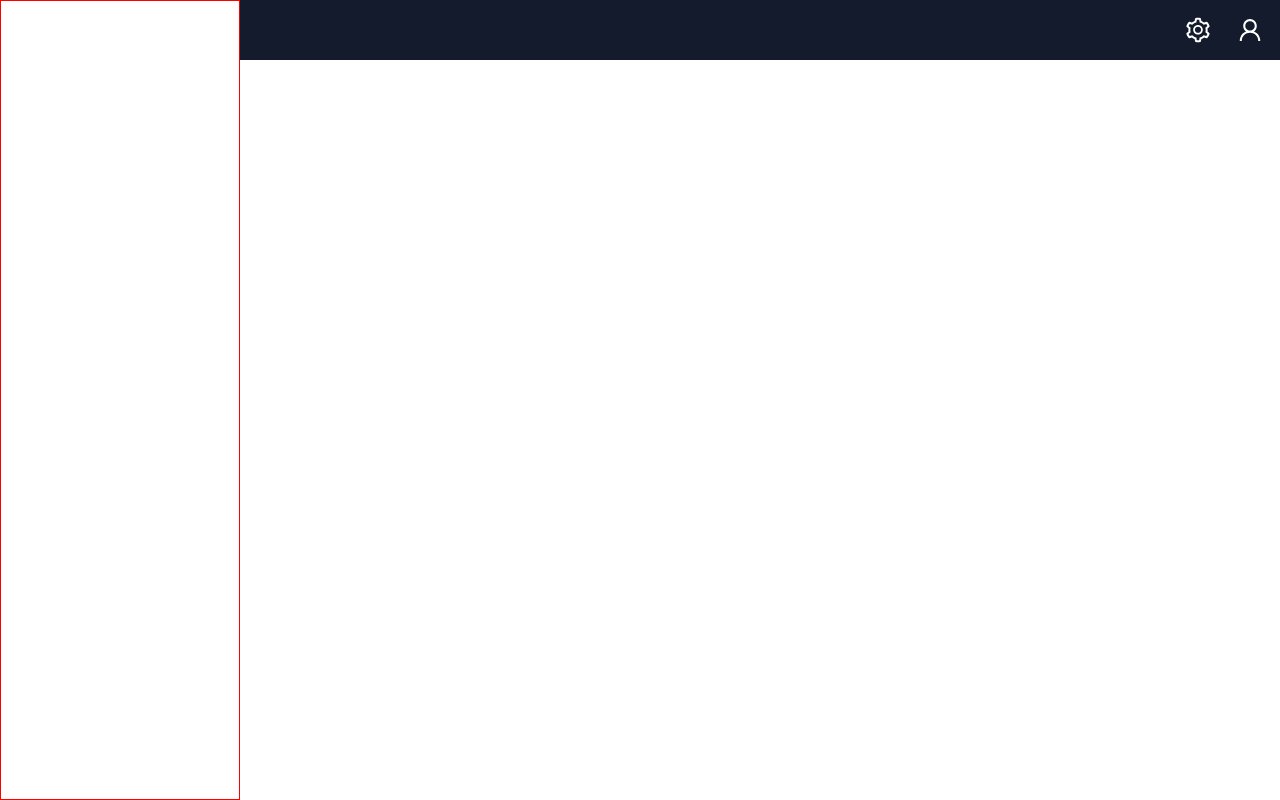
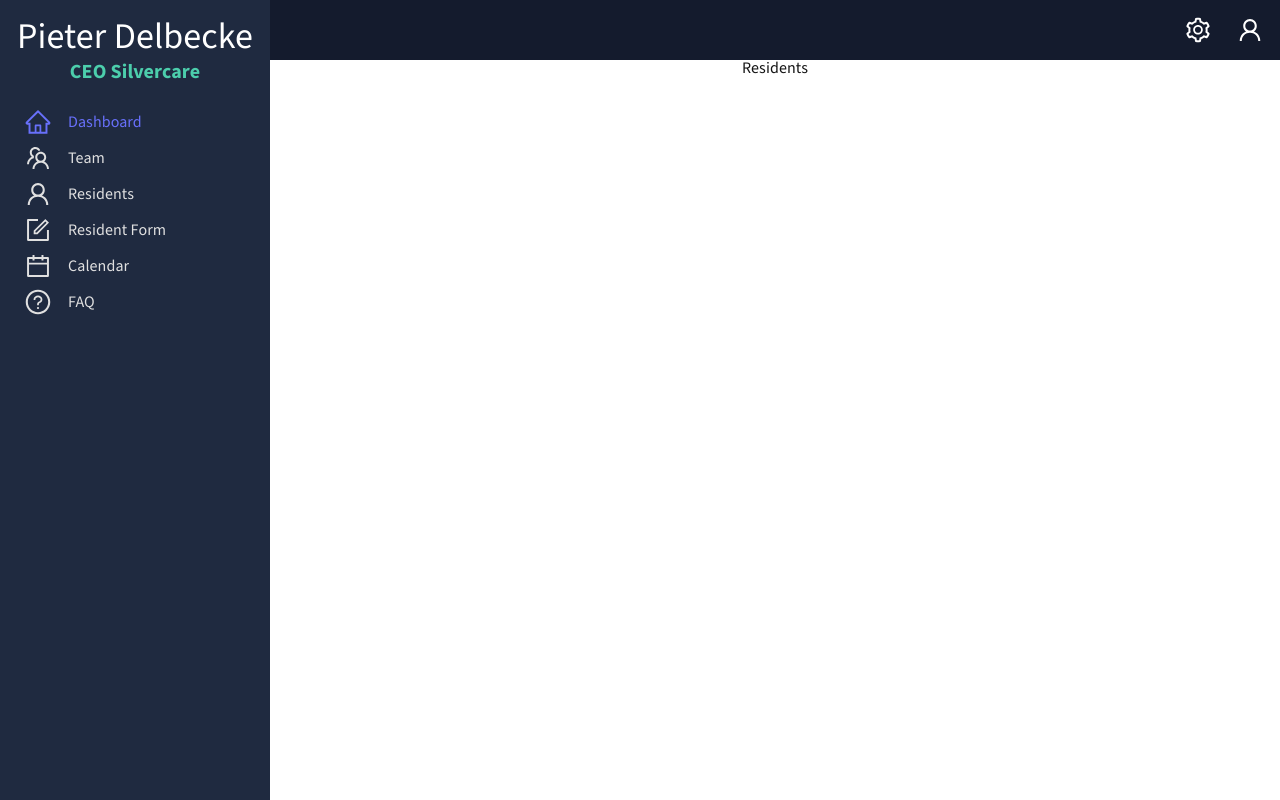
Before and after one commit to PieterJanDelbecke/silvercare-client-v2, a React (Vite) app: page /residents in a window 1280 px wide. Before the commit this address had no page. Built offline with nearby package versions, Linux system fonts and the light colour scheme.

Commit message:
feat: implementation of sidebar options

```diff
--- a/src/App.jsx
+++ b/src/App.jsx
@@ -1,12 +1,17 @@
 import { ThemeProvider } from "@emotion/react";
 import { BrowserRouter, Routes, Route } from "react-router-dom";
 
+import { useMediaQuery } from "@mui/material";
 import * as theme from "./styles/theme";
 import Global from "./styles/global";
-import Dashboard from "./scenes/dashboard";
 import Topbar from "./scenes/global/topbar";
 import Sidebar from "./scenes/global/sidebar";
-import { useMediaQuery } from "@mui/material";
+import Dashboard from "./scenes/dashboard";
+import Team from "./scenes/team";
+import Residents from "./scenes/residents";
+import ResidentForm from "./scenes/resident-form";
+import Faq from "./scenes/faq";
+import Calendar from "./scenes/calendar";
 
 function App() {
 	const isDesktop = useMediaQuery("(min-width:820px)");
@@ -14,17 +19,20 @@ function App() {
 	return (
 		<ThemeProvider theme={theme}>
 			<Global />
-			<body className="app">
+			<div className="app">
 				{isDesktop && <Sidebar />}
 				<main className="content">
 					<Topbar />
-					<BrowserRouter>
-						<Routes>
-							<Route path="/" element={<Dashboard />} />
-						</Routes>
-					</BrowserRouter>
+					<Routes>
+						<Route path="/" element={<Dashboard />} />
+						<Route path="/team" element={<Team />} />
+						<Route path="/residents" element={<Residents />} />
+						<Route path="/resident-form" element={<ResidentForm />} />
+						<Route path="/faq" element={<Faq />} />
+						<Route path="/calendar" element={<Calendar />} />
+					</Routes>
 				</main>
-			</body>
+			</div>
 		</ThemeProvider>
 	);
 }
--- a/src/common/icons.jsx
+++ b/src/common/icons.jsx
@@ -10,6 +10,7 @@ import { AiOutlineLineChart as LineChartIcon } from "react-icons/ai";
 import { AiOutlinePieChart as PieChartIcon } from "react-icons/ai";
 import { AiOutlineCalendar as CalendarIcon } from "react-icons/ai";
 import { AiOutlineQuestionCircle as FaqIcon } from "react-icons/ai";
+import { AiOutlineForm as FormIcon } from "react-icons/ai";
 
 const IconButton = ({ name, onClick, size, color }) => {
 	const iconStyle = {
@@ -84,6 +85,12 @@ const IconButton = ({ name, onClick, size, color }) => {
 					<FaqIcon style={iconStyle} />
 				</BaseButton>
 			);
+		case "form":
+			return (
+				<BaseButton onClick={onClick}>
+					<FormIcon style={iconStyle} />
+				</BaseButton>
+			);
 		default:
 			return <BaseButton onClick={onClick}></BaseButton>;
 	}
--- a/src/main.jsx
+++ b/src/main.jsx
@@ -1,9 +1,12 @@
 import React from "react";
 import ReactDOM from "react-dom/client";
 import App from "./App.jsx";
+import { BrowserRouter } from "react-router-dom";
 
 ReactDOM.createRoot(document.getElementById("root")).render(
 	<React.StrictMode>
-		<App />
-	</React.StrictMode>,
+		<BrowserRouter>
+			<App />
+		</BrowserRouter>
+	</React.StrictMode>
 );
--- /dev/null
+++ b/src/scenes/calendar.jsx
@@ -0,0 +1,12 @@
+import styled from "@emotion/styled";
+
+const Container = styled.div`
+	display: flex;
+	justify-content: center;
+	align-items: center;
+`;
+const Calendar = () => {
+	return <Container>Calendar</Container>;
+};
+
+export default Calendar;
--- /dev/null
+++ b/src/scenes/faq.jsx
@@ -0,0 +1,12 @@
+import styled from "@emotion/styled";
+
+const Container = styled.div`
+	display: flex;
+	justify-content: center;
+	align-items: center;
+`;
+const Faq = () => {
+	return <Container>FAQ</Container>;
+};
+
+export default Faq;
--- a/src/scenes/global/sidebar.jsx
+++ b/src/scenes/global/sidebar.jsx
@@ -1,35 +1,88 @@
 import { useState } from "react";
-import { ProSidebar, Menu, MenuItem } from "react-pro-sidebar";
-import { Link } from "react-router-dom";
+import styled from "@emotion/styled";
+
 import { colors } from "../../styles/theme";
-import { AiOutlineHome as HomeIcon } from "react-icons/ai";
+import { Heading, Subheading, Body } from "../../common/typography";
 import IconButton from "../../common/icons";
 
-import styled from "@emotion/styled";
+import { Link } from "react-router-dom";
 
 const Container = styled.div`
 	display: flex;
 	flex-direction: column;
-	width: 240px;
+	min-width: 270px;
 	height: 100vh;
-	border: 1px solid red;
+	background-color: ${colors.primary[400]};
 `;
 
-const AdminDiv = styled.div`
+const UserContainer = styled.div`
 	display: flex;
-	justify-content: space-between;
+	flex-direction: column;
+	align-items: center;
+	margin-block: 12px;
 `;
 
-const Paragraph = styled.p`
-	font-size: 12px;
-	color: ${colors.grey[100]};
+const Name = styled(Heading)`
+	color: #fff;
 `;
 
+const Role = styled(Subheading)`
+	color: ${colors.greenAccent[500]};
+`;
+
+const OptionsContainer = styled.div`
+	display: flex;
+	flex-direction: column;
+	margin-inline: 24px;
+	margin-block: 12px;
+	gap: 8px;
+`;
+
+const OptionContainer = styled(Link)`
+	display: flex;
+	align-items: center;
+	gap: 16px;
+`;
+const Title = styled(Body)`
+	${(props) => `color: ${props.color}`}
+`;
+
+const Option = ({ title, to, iconName, selected, setSelected }) => {
+	const color = selected === title ? colors.blueAccent[500] : colors.grey[100];
+
+	return (
+		<OptionContainer to={to} onClick={() => setSelected(title)}>
+			<IconButton name={iconName} color={color} />
+			<Title color={color}>{title}</Title>
+		</OptionContainer>
+	);
+};
+
 const Sidebar = () => {
-	const [selected, setSelected] = useState("dashboard");
-	const [isCollapsed, setIsCollapsed] = useState(false);
+	const [selected, setSelected] = useState("Dashboard");
 
-	return <Container></Container>;
+	return (
+		<Container>
+			<UserContainer>
+				<Name>Pieter Delbecke</Name>
+				<Role>CEO Silvercare</Role>
+			</UserContainer>
+			<OptionsContainer>
+				<Option title="Dashboard" to="/" iconName="home" selected={selected} setSelected={setSelected} />
+				<Option title="Team" to="/team" iconName="team" selected={selected} setSelected={setSelected} />
+				<Option title="Residents" to="/residents" iconName="user" selected={selected} setSelected={setSelected} />
+				<Option
+					title="Resident Form"
+					to="/resident-form"
+					iconName="form"
+					selected={selected}
+					setSelected={setSelected}
+				/>
+				<Option title="Calendar" to="/calendar" iconName="calendar" selected={selected} setSelected={setSelected} />
+				<Option title="FAQ" to="/faq" iconName="faq" selected={selected} setSelected={setSelected} />
+			</OptionsContainer>
+		</Container>
+	);
 };
 
 export default Sidebar;
--- /dev/null
+++ b/src/scenes/resident-form.jsx
@@ -0,0 +1,12 @@
+import styled from "@emotion/styled";
+
+const Container = styled.div`
+	display: flex;
+	justify-content: center;
+	align-items: center;
+`;
+const ResidentForm = () => {
+	return <Container>Resident Form</Container>;
+};
+
+export default ResidentForm;
--- /dev/null
+++ b/src/scenes/residents.jsx
@@ -0,0 +1,12 @@
+import styled from "@emotion/styled";
+
+const Container = styled.div`
+	display: flex;
+	justify-content: center;
+	align-items: center;
+`;
+const Residents = () => {
+	return <Container>Residents</Container>;
+};
+
+export default Residents;
--- /dev/null
+++ b/src/scenes/team.jsx
@@ -0,0 +1,12 @@
+import styled from "@emotion/styled";
+
+const Container = styled.div`
+	display: flex;
+	justify-content: center;
+	align-items: center;
+`;
+const Team = () => {
+	return <Container>Team</Container>;
+};
+
+export default Team;
```
